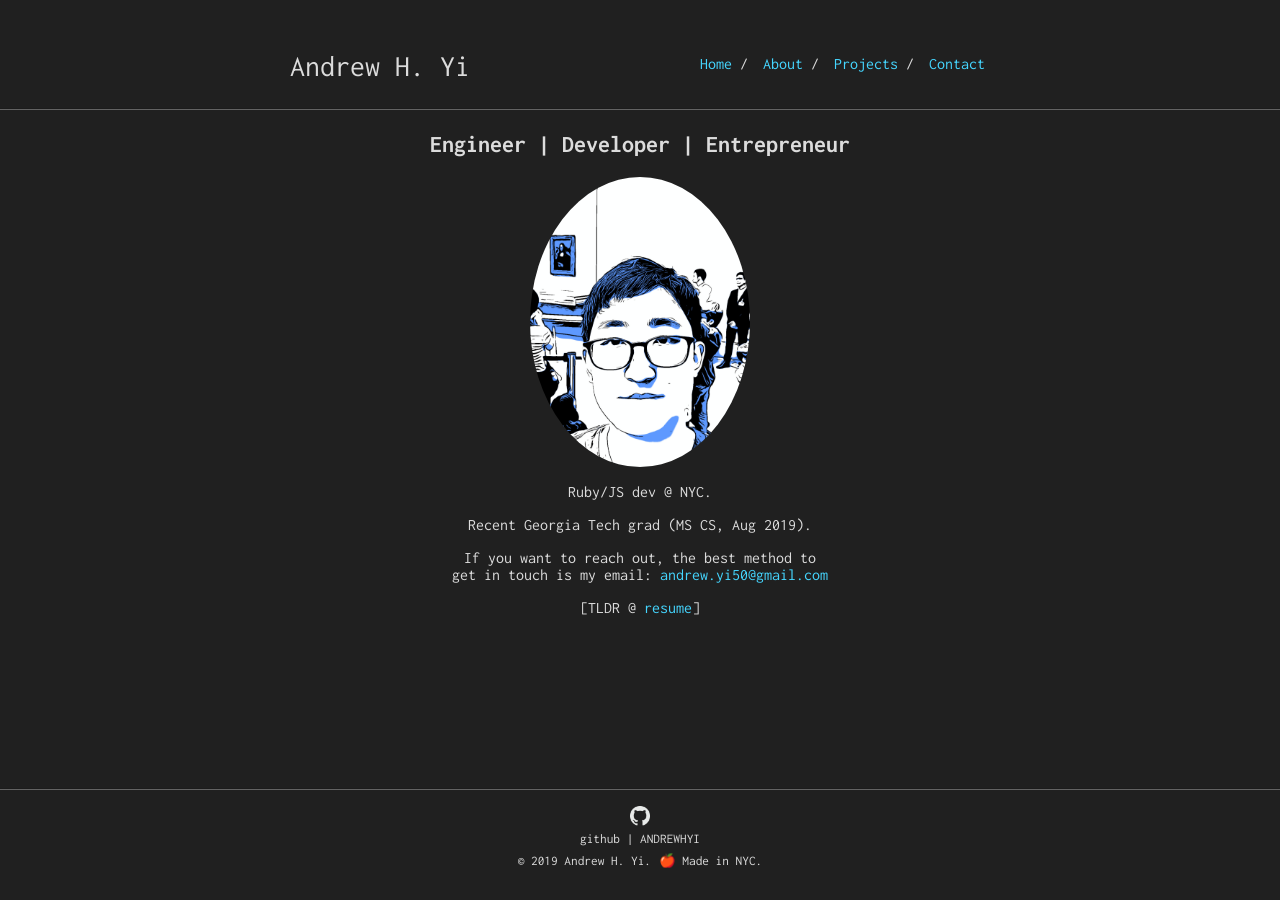
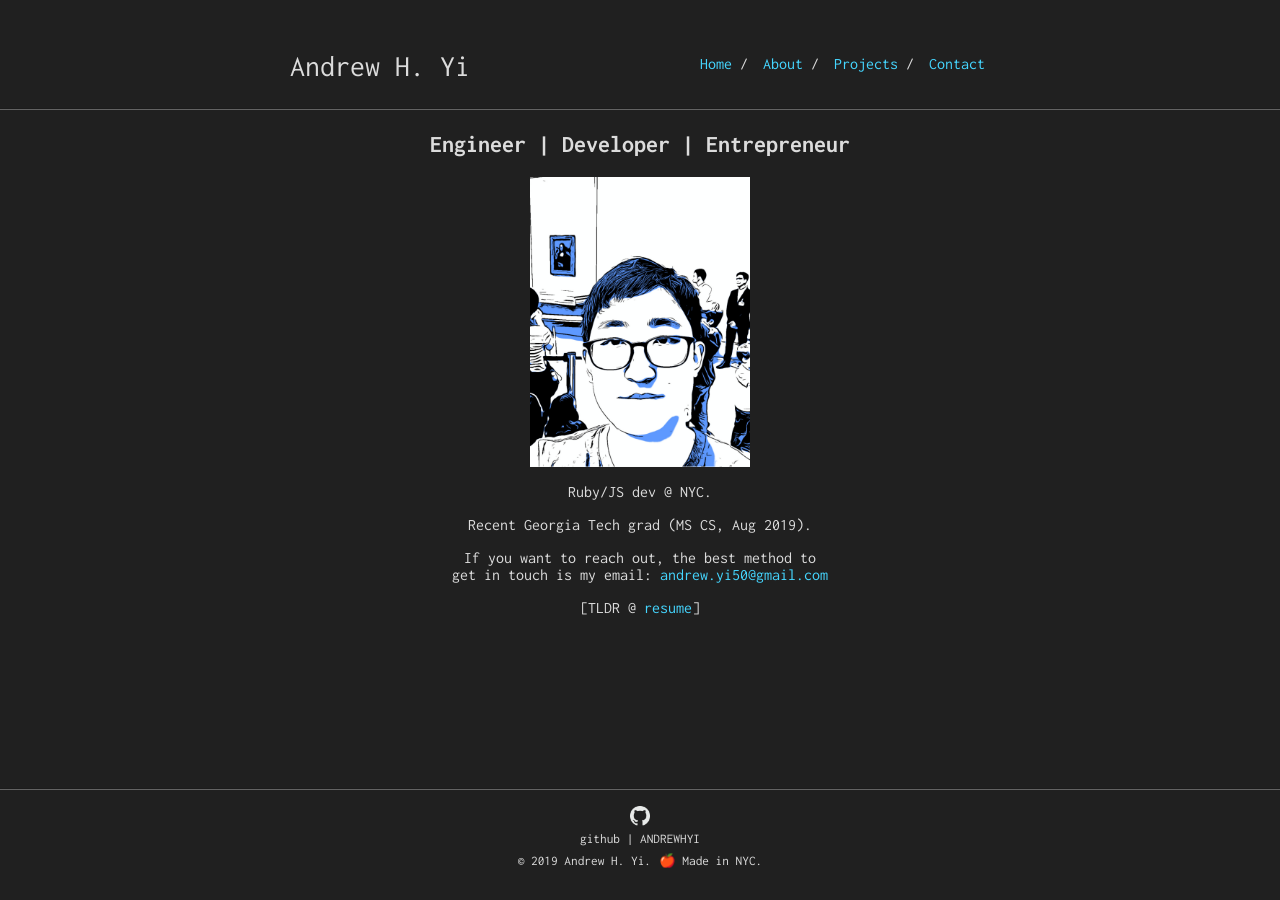
Before and after one commit to AndrewHYi/andrewhyi.github.io, a Jekyll site: the page built from index.md, in a window 1280 px wide. Built offline with Jekyll 4.4.1, drawn with Linux system fonts in a browser that asks for light colours.

Commit message:
remove circle border effect on index profile img

```diff
--- a/index.md
+++ b/index.md
@@ -6,7 +6,7 @@ pagetype: index
 
 ## Engineer | Developer | Entrepreneur
 
-<div class="bg-img profile-picture-louvre1 bg-img-circle centered"></div>
+<div class="bg-img profile-picture-louvre1  centered"></div>
 
 Ruby/JS dev @ NYC.
 
```
